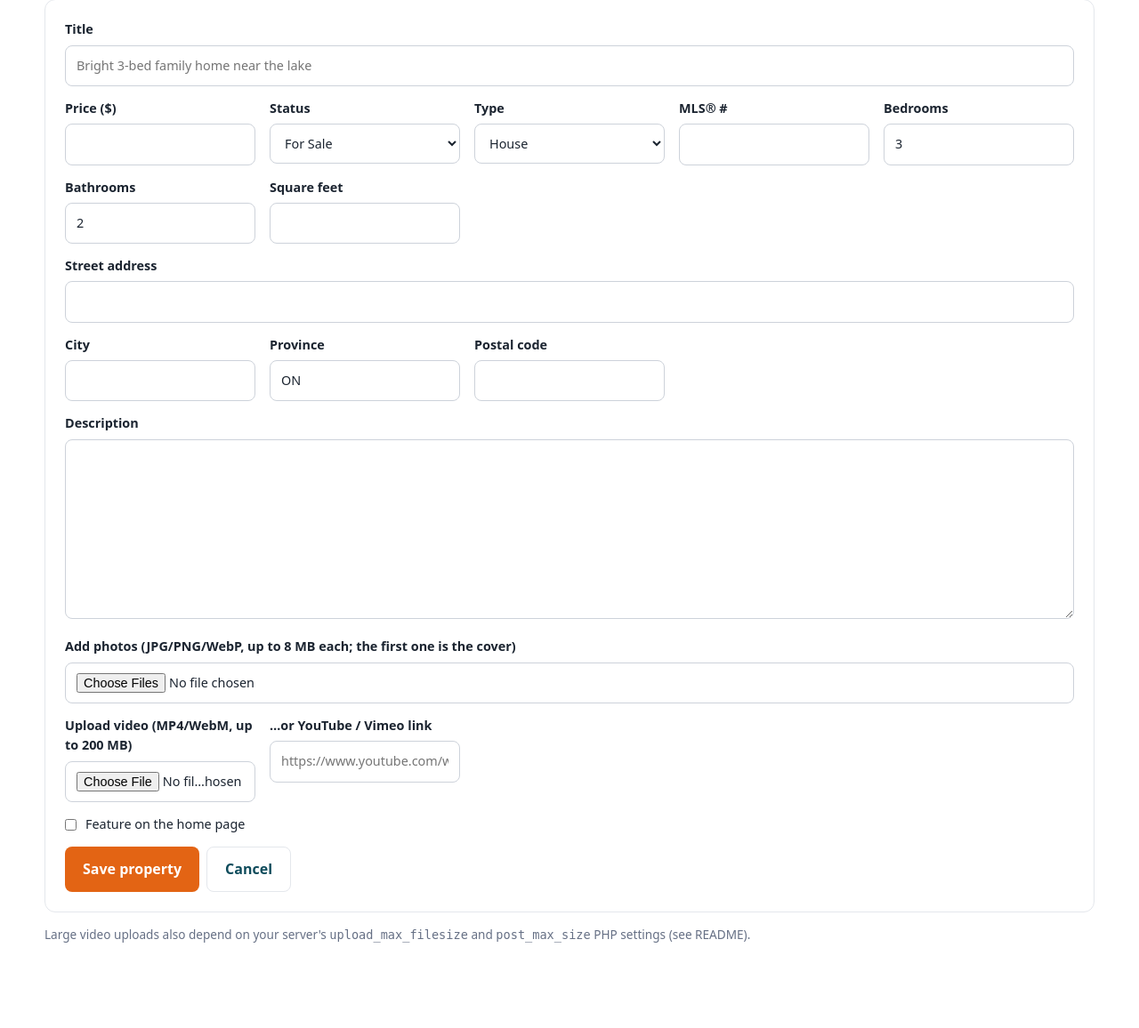
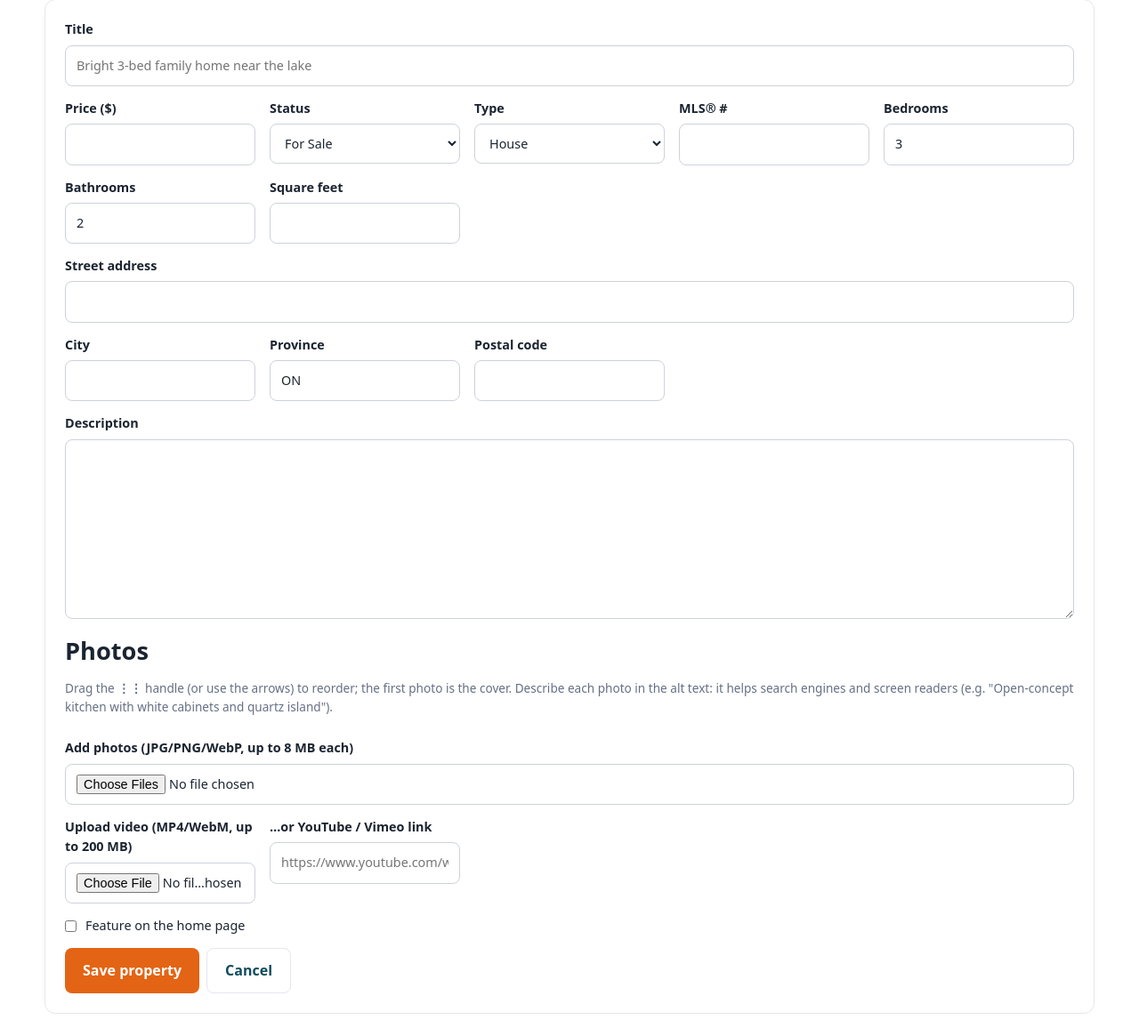
Before and after one commit to mangomkt/Realestate, a PHP site: page /admin/property_edit.php in a window 1280 px wide. Shown: the part 158-1314 px from the top of the page at 89% size. Before the commit the page ends 1218 px from the top, so only its background shows below. Run offline with PHP 8.4, Linux system fonts and the light colour scheme; the visitor is signed in with stand-in values (Sample User, id 1); some libraries are stand-ins or nearby versions.

Commit message:
Admin: drag-and-drop photo reordering with previews and per-photo alt text
Alt text is stored per image, sanitized, and used on listing cards and the
property gallery (with a generated fallback when empty).

Co-Authored-By: Claude Sonnet 5.5 <noreply@anthropic.com>
Claude-Session: https://claude.ai/code/session_01HwN4UmxauS9aXVHrKA1TPG

```diff
--- a/admin/property_edit.php
+++ b/admin/property_edit.php
@@ -45,27 +45,56 @@ if ($_SERVER['REQUEST_METHOD'] === 'POST') {
             $id = (int)$pdo->lastInsertId();
         }
 
-        // remove selected photos
-        foreach ((array)($_POST['del_img'] ?? []) as $imgId) {
-            $s = $pdo->prepare('SELECT filename FROM property_images WHERE id = ? AND property_id = ?');
-            $s->execute([(int)$imgId, $id]);
-            if ($fn = $s->fetchColumn()) {
-                delete_upload($fn);
-                $pdo->prepare('DELETE FROM property_images WHERE id = ?')->execute([(int)$imgId]);
+        $cleanAlt = fn($v) => mb_substr(trim(preg_replace('/\s+/', ' ', strip_tags((string)$v))), 0, 200);
+
+        // existing photos: delete the ticked ones, save alt text for the rest
+        $del = array_map('intval', (array)($_POST['del_img'] ?? []));
+        $altIn = (array)($_POST['img_alt'] ?? []);
+        $ex = $pdo->prepare('SELECT id, filename FROM property_images WHERE property_id = ?');
+        $ex->execute([$id]);
+        foreach ($ex->fetchAll() as $im) {
+            $iid = (int)$im['id'];
+            if (in_array($iid, $del, true)) {
+                delete_upload($im['filename']);
+                $pdo->prepare('DELETE FROM property_images WHERE id = ?')->execute([$iid]);
+            } elseif (isset($altIn[$iid])) {
+                $pdo->prepare('UPDATE property_images SET alt = ? WHERE id = ?')->execute([$cleanAlt($altIn[$iid]), $iid]);
             }
         }
-        // add new photos
+
+        // new photos (index in the upload list => new row id)
         $skipped = 0;
+        $newMap = [];
+        $newAlt = (array)($_POST['new_alt'] ?? []);
         if (!empty($_FILES['images']['name'][0])) {
-            $sort = (int)$pdo->query("SELECT COALESCE(MAX(sort),0) FROM property_images WHERE property_id = $id")->fetchColumn();
             foreach ($_FILES['images']['name'] as $i => $_) {
                 $file = ['name' => $_FILES['images']['name'][$i], 'tmp_name' => $_FILES['images']['tmp_name'][$i],
                          'size' => $_FILES['images']['size'][$i], 'error' => $_FILES['images']['error'][$i]];
                 if ($file['error'] === UPLOAD_ERR_NO_FILE) continue;
                 $name = save_upload($file, 'image');
-                if ($name) $pdo->prepare('INSERT INTO property_images (property_id, filename, sort) VALUES (?,?,?)')->execute([$id, $name, ++$sort]);
-                else $skipped++;
+                if ($name) {
+                    $pdo->prepare('INSERT INTO property_images (property_id, filename, sort, alt) VALUES (?,?,?,?)')
+                        ->execute([$id, $name, 100000 + $i, $cleanAlt($newAlt[$i] ?? '')]);
+                    $newMap[(int)$i] = (int)$pdo->lastInsertId();
+                } else $skipped++;
             }
+        }
+
+        // order: "e:<id>" = existing photo, "n:<index>" = new upload, in the order shown on screen
+        $pos = 0;
+        $placed = [];
+        $setSort = $pdo->prepare('UPDATE property_images SET sort = ? WHERE id = ? AND property_id = ?');
+        foreach ((array)($_POST['order'] ?? []) as $tok) {
+            if (!preg_match('/^([en]):(\d+)$/', (string)$tok, $m)) continue;
+            $iid = $m[1] === 'e' ? (int)$m[2] : ($newMap[(int)$m[2]] ?? 0);
+            if ($iid === 0 || isset($placed[$iid])) continue;
+            $setSort->execute([++$pos, $iid, $id]);
+            $placed[$iid] = true;
+        }
+        $rest = $pdo->prepare('SELECT id FROM property_images WHERE property_id = ? ORDER BY sort, id');
+        $rest->execute([$id]);
+        foreach ($rest->fetchAll(PDO::FETCH_COLUMN) as $iid) {
+            if (!isset($placed[(int)$iid])) $setSort->execute([++$pos, $iid, $id]);
         }
         // video file
         $cur = $pdo->prepare('SELECT video_file FROM properties WHERE id = ?'); $cur->execute([$id]);
@@ -110,14 +139,29 @@ foreach ($errors as $er) echo '<div class="flash flash-err">' . e($er) . '</div>
     <label class="full">Description<textarea name="description" rows="8"><?= e($p['description']) ?></textarea></label>
 
     <div class="full">
-      <label>Add photos (JPG/PNG/WebP, up to 8 MB each; the first one is the cover)<input type="file" name="images[]" accept="image/jpeg,image/png,image/webp" multiple></label>
-      <?php if ($images): ?>
-        <div class="img-grid">
-          <?php foreach ($images as $im): ?>
-            <label><img src="<?= e(url('uploads/' . $im['filename'])) ?>" alt=""><span class="check" style="display:flex;gap:6px;align-items:center;margin-top:4px"><input type="checkbox" name="del_img[]" value="<?= (int)$im['id'] ?>" style="width:auto"> Remove</span></label>
-          <?php endforeach; ?>
-        </div>
-      <?php endif; ?>
+      <h2>Photos</h2>
+      <p class="small muted">Drag the <b>&#8942;&#8942;</b> handle (or use the arrows) to reorder; the first photo is the cover. Describe each photo in the alt text: it helps search engines and screen readers (e.g. "Open-concept kitchen with white cabinets and quartz island").</p>
+      <div id="sort-grid" class="sort-grid" aria-live="polite">
+        <?php foreach ($images as $n => $im): ?>
+          <div class="tile" data-token="e:<?= (int)$im['id'] ?>">
+            <span class="cover-tag">Cover</span>
+            <div class="tile-img">
+              <img src="<?= e(url('uploads/' . $im['filename'])) ?>" alt="" draggable="false">
+              <span class="handle" title="Drag to reorder" aria-hidden="true">&#8942;&#8942;</span>
+            </div>
+            <input type="text" name="img_alt[<?= (int)$im['id'] ?>]" value="<?= e($im['alt'] ?? '') ?>" maxlength="200" placeholder="Alt text (describe this photo)" aria-label="Alt text for photo <?= $n + 1 ?>">
+            <div class="tile-actions">
+              <button type="button" class="mv" data-dir="-1" aria-label="Move earlier">&larr;</button>
+              <button type="button" class="mv" data-dir="1" aria-label="Move later">&rarr;</button>
+              <label class="rm"><input type="checkbox" name="del_img[]" value="<?= (int)$im['id'] ?>"> Remove</label>
+            </div>
+          </div>
+        <?php endforeach; ?>
+      </div>
+      <label class="add-photos">Add photos (JPG/PNG/WebP, up to 8 MB each)
+        <input type="file" id="image-input" name="images[]" accept="image/jpeg,image/png,image/webp" multiple>
+      </label>
+      <p id="img-msg" class="small" role="status"></p>
     </div>
 
     <label>Upload video (MP4/WebM, up to 200 MB)<input type="file" name="video" accept="video/mp4,video/webm"></label>
@@ -130,4 +174,5 @@ foreach ($errors as $er) echo '<div class="flash flash-err">' . e($er) . '</div>
   <div class="actions"><button class="btn" type="submit">Save property</button><a class="btn btn-ghost" href="properties.php">Cancel</a></div>
 </form>
 <p class="small muted">Large video uploads also depend on your server's <code>upload_max_filesize</code> and <code>post_max_size</code> PHP settings (see README).</p>
+<script src="<?= url('assets/js/admin-images.js') ?>"></script>
 <?php admin_foot(); ?>
--- a/assets/css/style.css
+++ b/assets/css/style.css
@@ -141,3 +141,27 @@ tr:last-child td{border-bottom:0}
   .nav .btn{margin-top:10px}
   .filters input[name=q]{grid-column:1/-1}
 }
+
+/* admin photo manager */
+.sort-grid{display:grid;grid-template-columns:repeat(auto-fill,minmax(170px,1fr));gap:12px;margin:12px 0}
+.tile{position:relative;border:1px solid var(--line);border-radius:10px;background:#fff;padding:8px;display:flex;flex-direction:column;gap:6px}
+.tile.dragging{opacity:.4;outline:2px dashed var(--brand)}
+.tile.removed{opacity:.45}
+.tile.removed .tile-img img{filter:grayscale(1)}
+.tile-img{position:relative}
+.tile-img img{width:100%;aspect-ratio:4/3;object-fit:cover;border-radius:6px;background:var(--soft)}
+.handle{position:absolute;right:6px;top:6px;background:rgba(16,24,40,.75);color:#fff;border-radius:6px;padding:2px 7px;cursor:grab;user-select:none;font-weight:700;letter-spacing:-2px;touch-action:none}
+.handle:active{cursor:grabbing}
+.tile input[type=text]{padding:7px 9px;font-size:.85rem}
+.tile-actions{display:flex;align-items:center;gap:6px;font-size:.8rem}
+.mv,.rm-new{background:var(--soft);border:1px solid var(--line);border-radius:6px;padding:3px 9px;cursor:pointer;font:inherit}
+.mv:hover,.rm-new:hover{background:#eceef2}
+.tile .rm{margin:0 0 0 auto;display:flex;gap:4px;align-items:center;font-weight:500;font-size:.8rem}
+.tile .rm input{width:auto;margin:0}
+.rm-new{margin-left:auto}
+.cover-tag,.new-tag{display:none;position:absolute;z-index:1;top:14px;left:14px;font-size:.7rem;font-weight:700;text-transform:uppercase;letter-spacing:.04em;color:#fff;padding:2px 8px;border-radius:99px}
+.cover-tag{background:var(--accent)}
+.tile.is-cover .cover-tag{display:block}
+.new-tag{background:var(--brand);top:auto;bottom:88px}
+.tile.is-new .new-tag{display:block}
+.add-photos{margin-top:8px}
--- /dev/null
+++ b/assets/js/admin-images.js
@@ -0,0 +1,129 @@
+// Admin photo manager: drag-and-drop ordering, previews for new uploads, alt text per photo.
+(function () {
+  var grid = document.getElementById('sort-grid');
+  var input = document.getElementById('image-input');
+  if (!grid || !input) return;
+  var form = grid.closest('form');
+  var msg = document.getElementById('img-msg');
+  var pending = [];            // {id, file, url}
+  var seq = 0;
+  var MAX = 8 * 1024 * 1024, OK = ['image/jpeg', 'image/png', 'image/webp'];
+
+  function tiles() { return Array.prototype.slice.call(grid.querySelectorAll('.tile')); }
+  function refresh() {
+    tiles().forEach(function (t, i) { t.classList.toggle('is-cover', i === 0); });
+  }
+  function syncInput() {
+    // The file input only ever holds the photos still pending, in their original order;
+    // each new tile carries its index into that list.
+    var dt = new DataTransfer();
+    pending.forEach(function (p) { dt.items.add(p.file); });
+    input.files = dt.files;
+    tiles().forEach(function (t) {
+      if (t.dataset.pid) t.dataset.idx = String(pending.findIndex(function (p) { return p.id === t.dataset.pid; }));
+    });
+  }
+  function say(text, err) { msg.textContent = text; msg.style.color = err ? '#7a1c14' : ''; }
+
+  function addTile(p) {
+    var t = document.createElement('div');
+    t.className = 'tile is-new';
+    t.dataset.pid = p.id;
+    t.innerHTML =
+      '<span class="cover-tag">Cover</span><span class="new-tag">New</span>' +
+      '<div class="tile-img"><img alt="" draggable="false"><span class="handle" title="Drag to reorder" aria-hidden="true">⋮⋮</span></div>' +
+      '<input type="text" maxlength="200" placeholder="Alt text (describe this photo)" aria-label="Alt text for new photo">' +
+      '<div class="tile-actions"><button type="button" class="mv" data-dir="-1" aria-label="Move earlier">←</button>' +
+      '<button type="button" class="mv" data-dir="1" aria-label="Move later">→</button>' +
+      '<button type="button" class="rm-new">Remove</button></div>';
+    t.querySelector('img').src = p.url;
+    grid.appendChild(t);
+  }
+
+  input.addEventListener('change', function () {
+    var added = Array.prototype.slice.call(input.files), bad = 0;
+    added.forEach(function (f) {
+      if (OK.indexOf(f.type) === -1 || f.size > MAX) { bad++; return; }
+      var p = { id: 'n' + (++seq), file: f, url: URL.createObjectURL(f) };
+      pending.push(p);
+      addTile(p);
+    });
+    syncInput();
+    refresh();
+    say(bad ? bad + ' file(s) skipped: only JPG/PNG/WebP up to 8 MB.' : '', bad > 0);
+  });
+
+  // Buttons: move earlier/later, remove a new photo, strike-through for existing photos marked Remove
+  grid.addEventListener('click', function (e) {
+    var t = e.target.closest('.tile');
+    if (!t) return;
+    var mv = e.target.closest('.mv');
+    if (mv) {
+      var dir = parseInt(mv.dataset.dir, 10);
+      if (dir < 0 && t.previousElementSibling) grid.insertBefore(t, t.previousElementSibling);
+      if (dir > 0 && t.nextElementSibling) grid.insertBefore(t.nextElementSibling, t);
+      refresh();
+      mv.focus();
+    }
+    if (e.target.closest('.rm-new')) {
+      pending = pending.filter(function (p) { if (p.id === t.dataset.pid) { URL.revokeObjectURL(p.url); return false; } return true; });
+      t.remove();
+      syncInput();
+      refresh();
+    }
+  });
+  grid.addEventListener('change', function (e) {
+    if (e.target.matches('.rm input')) e.target.closest('.tile').classList.toggle('removed', e.target.checked);
+  });
+
+  // Drag and drop (mouse/pen). Tiles only become draggable from the handle so the alt text stays selectable.
+  var dragged = null;
+  grid.addEventListener('pointerdown', function (e) {
+    var h = e.target.closest('.handle');
+    if (h && e.pointerType !== 'touch') h.closest('.tile').draggable = true;
+  });
+  document.addEventListener('pointerup', function () { tiles().forEach(function (t) { t.draggable = false; }); });
+  grid.addEventListener('dragstart', function (e) {
+    var t = e.target.closest ? e.target.closest('.tile') : null;
+    if (!t || !t.draggable) return;
+    dragged = t;
+    e.dataTransfer.effectAllowed = 'move';
+    e.dataTransfer.setData('text/plain', 'photo');
+    setTimeout(function () { t.classList.add('dragging'); }, 0);
+  });
+  grid.addEventListener('dragover', function (e) {
+    if (!dragged) return;
+    e.preventDefault();
+    var over = e.target.closest('.tile');
+    if (!over || over === dragged) return;
+    var r = over.getBoundingClientRect();
+    var after = (e.clientX - r.left) > r.width / 2;
+    grid.insertBefore(dragged, after ? over.nextSibling : over);
+  });
+  grid.addEventListener('drop', function (e) { if (dragged) e.preventDefault(); });
+  grid.addEventListener('dragend', function () {
+    if (dragged) { dragged.classList.remove('dragging'); dragged.draggable = false; }
+    dragged = null;
+    refresh();
+  });
+
+  // On submit, write the on-screen order and alt text of new photos into the form.
+  form.addEventListener('submit', function () {
+    form.querySelectorAll('input[data-gen]').forEach(function (n) { n.remove(); });
+    function hidden(name, value) {
+      var h = document.createElement('input');
+      h.type = 'hidden'; h.name = name; h.value = value; h.setAttribute('data-gen', '1');
+      form.appendChild(h);
+    }
+    tiles().forEach(function (t) {
+      if (t.dataset.pid) {
+        hidden('order[]', 'n:' + t.dataset.idx);
+        hidden('new_alt[' + t.dataset.idx + ']', t.querySelector('input[type=text]').value);
+      } else {
+        hidden('order[]', t.dataset.token);
+      }
+    });
+  });
+
+  refresh();
+})();
--- a/assets/js/app.js
+++ b/assets/js/app.js
@@ -12,6 +12,7 @@
     if (i === 0) b.classList.add('on');
     b.addEventListener('click', function () {
       main.src = b.dataset.full;
+      if (b.dataset.alt) main.alt = b.dataset.alt;
       document.querySelectorAll('.thumbs button').forEach(function (x) { x.classList.remove('on'); });
       b.classList.add('on');
     });
--- a/includes/bootstrap.php
+++ b/includes/bootstrap.php
@@ -44,6 +44,9 @@ function db(): PDO
         id INTEGER PRIMARY KEY, user_id INTEGER, property_id INTEGER, name TEXT, email TEXT, phone TEXT,
         message TEXT, source TEXT, created_at TEXT DEFAULT CURRENT_TIMESTAMP);
     ");
+    // Migration: alt text for SEO on property photos.
+    $cols = array_column($pdo->query('PRAGMA table_info(property_images)')->fetchAll(), 'name');
+    if (!in_array('alt', $cols, true)) $pdo->exec("ALTER TABLE property_images ADD COLUMN alt TEXT DEFAULT ''");
     return $pdo;
 }
 
@@ -172,12 +175,28 @@ function cover_image(int $id): string
     return $f ? url('uploads/' . $f) : url('assets/img/placeholder.svg');
 }
 
+/** Alt text for a photo: the saved text, or a sensible fallback built from the listing. */
+function image_alt(array $p, ?array $im, int $n = 1): string
+{
+    $alt = trim((string)($im['alt'] ?? ''));
+    if ($alt !== '') return $alt;
+    $where = trim(($p['address'] ?? '') . ' ' . ($p['city'] ?? ''));
+    return trim($p['title'] . ($where !== '' ? ' at ' . $where : '') . ' - photo ' . $n);
+}
+function cover_alt(array $p): string
+{
+    $s = db()->prepare('SELECT * FROM property_images WHERE property_id = ? ORDER BY sort, id LIMIT 1');
+    $s->execute([(int)$p['id']]);
+    $im = $s->fetch() ?: null;
+    return $im ? image_alt($p, $im, 1) : $p['title'];
+}
+
 function render_card(array $p): void
 {
     ?>
     <article class="card">
       <a href="<?= url('property.php?id=' . (int)$p['id']) ?>" class="card-img">
-        <img src="<?= e(cover_image((int)$p['id'])) ?>" alt="<?= e($p['title']) ?>" loading="lazy">
+        <img src="<?= e(cover_image((int)$p['id'])) ?>" alt="<?= e(cover_alt($p)) ?>" loading="lazy">
         <span class="badge badge-<?= e($p['status']) ?>"><?= e(STATUSES[$p['status']] ?? $p['status']) ?></span>
       </a>
       <div class="card-body">
--- a/property.php
+++ b/property.php
@@ -48,11 +48,11 @@ include __DIR__ . '/includes/header.php';
   <div class="detail-grid">
     <div>
       <div class="gallery">
-        <img id="main-photo" src="<?= e($images ? url('uploads/' . $images[0]['filename']) : url('assets/img/placeholder.svg')) ?>" alt="<?= e($p['title']) ?>">
+        <img id="main-photo" src="<?= e($images ? url('uploads/' . $images[0]['filename']) : url('assets/img/placeholder.svg')) ?>" alt="<?= e($images ? image_alt($p, $images[0], 1) : $p['title']) ?>">
         <?php if (count($images) > 1): ?>
         <div class="thumbs">
-          <?php foreach ($images as $im): ?>
-            <button type="button" data-full="<?= e(url('uploads/' . $im['filename'])) ?>"><img src="<?= e(url('uploads/' . $im['filename'])) ?>" alt="" loading="lazy"></button>
+          <?php foreach ($images as $n => $im): $alt = image_alt($p, $im, $n + 1); ?>
+            <button type="button" data-full="<?= e(url('uploads/' . $im['filename'])) ?>" data-alt="<?= e($alt) ?>" aria-label="<?= e($alt) ?>"><img src="<?= e(url('uploads/' . $im['filename'])) ?>" alt="<?= e($alt) ?>" loading="lazy"></button>
           <?php endforeach; ?>
         </div>
         <?php endif; ?>
```
